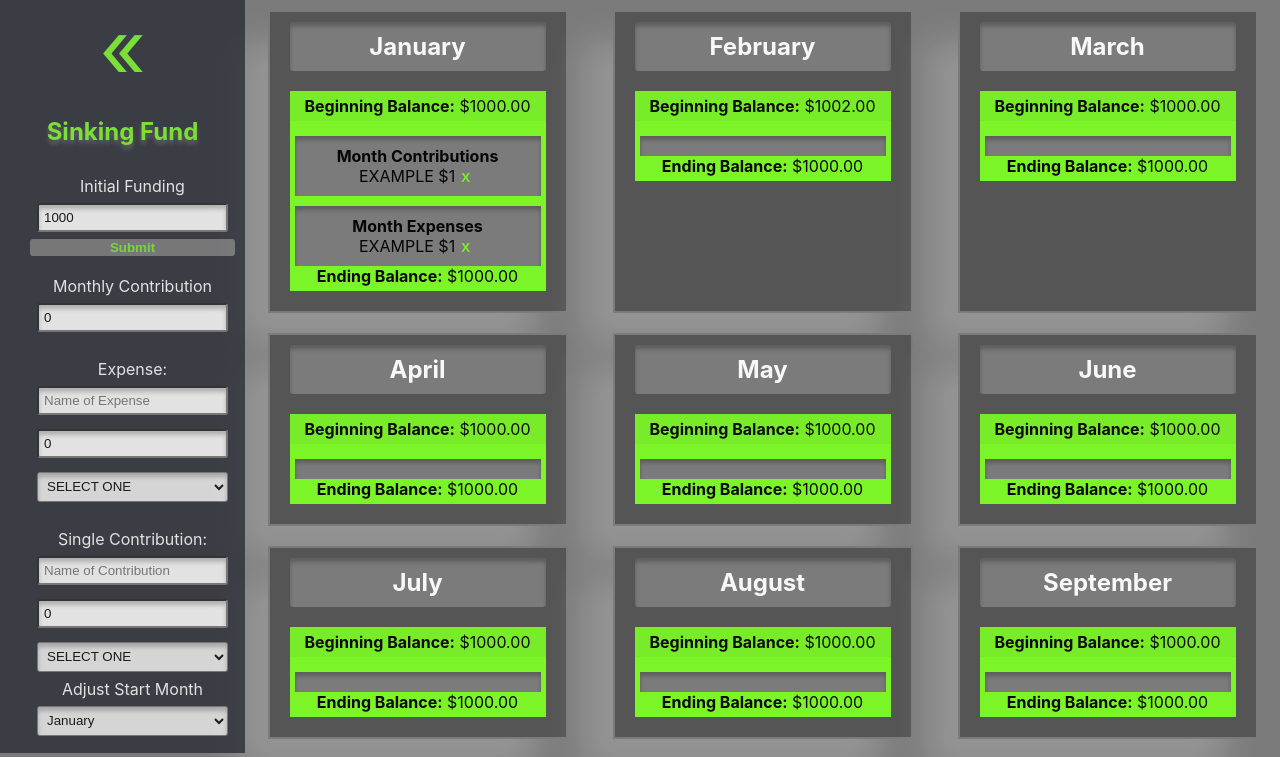
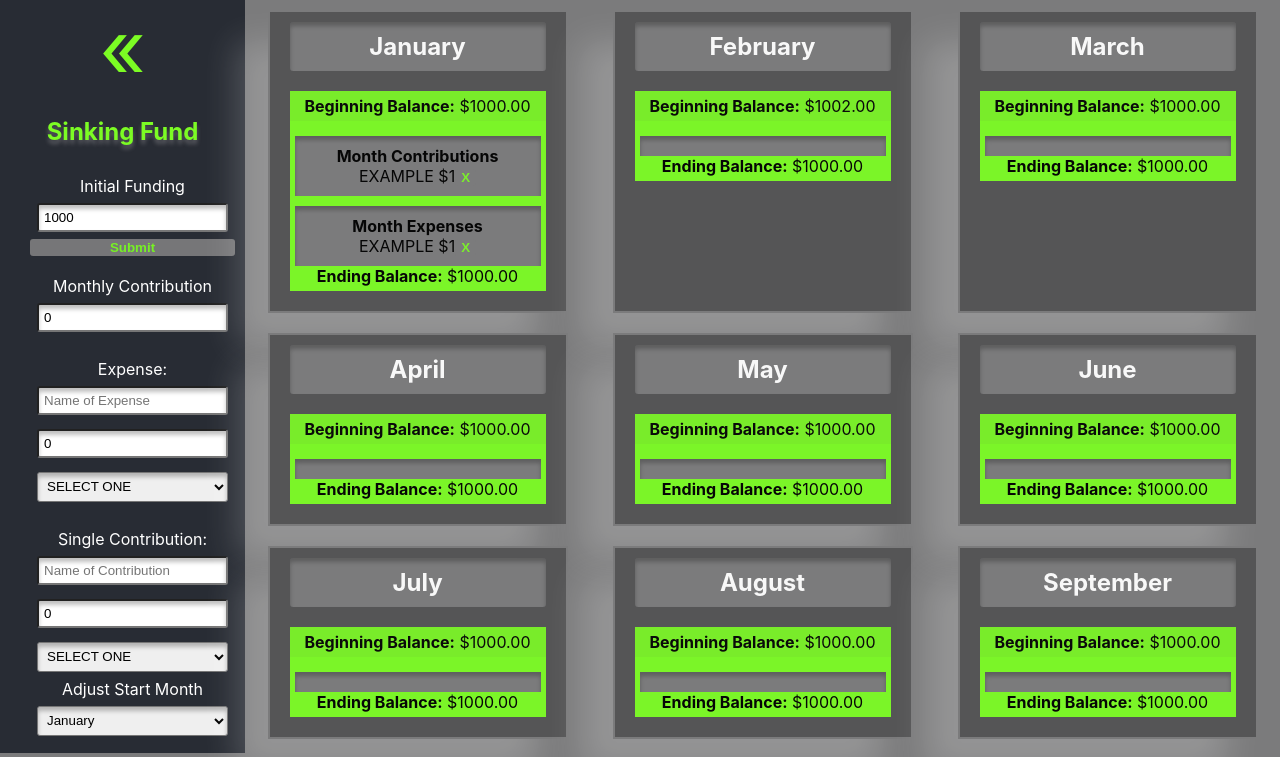
Before and after one commit to saykaren/SinkingFund, a React (Create React App) app: page / in a window 1280 px wide. Shown: the top 757 px of the page. Built offline with nearby package versions, Linux system fonts and the light colour scheme.

Commit message:
Fixes menu
Seems like the opacity of the menu was getting interpreted wrong so I removed it

```diff
--- a/src/Components/Styling/App.scss
+++ b/src/Components/Styling/App.scss
@@ -150,14 +150,7 @@ html {
 
 .App-header {
   background-color: #282c34;
-  //display: flex;
-  //flex-direction: column;
-  //align-items: center;
-  //justify-content: center;
-  //font-size: calc(10px + 2vmin);
   color: white;
-  z-index: 1;
-  opacity: 78%;
   max-width: 50%;
   height: 100%;
 
```
